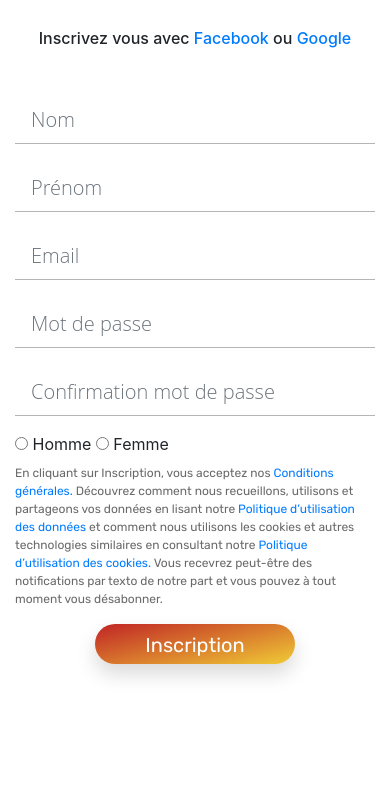
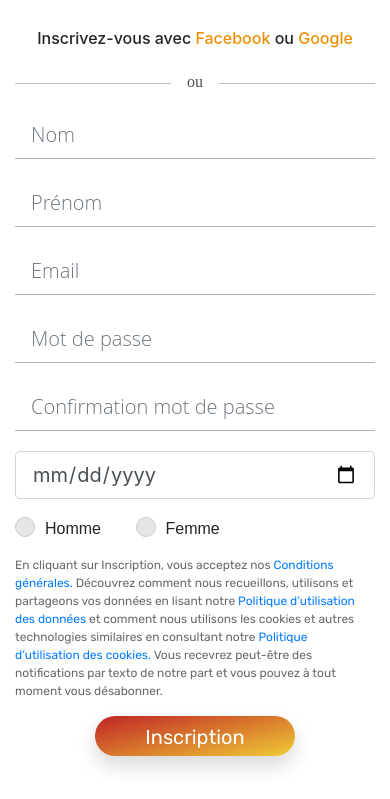
Before and after one commit to eliqs/tripeenofront, a PHP site: page /signup.html in a window 390 px wide. Shown: the part 45-844 px from the top of the page. Run offline with PHP 8.4, Linux system fonts and the light colour scheme.

Commit message:
correct mobile1

```diff
--- a/signup.html
+++ b/signup.html
@@ -43,14 +43,14 @@
 	<div class="row justify-content-center align-items-center">
 
     <h1 class="title">Bienvenue sur Tripeeno</h1>
-    <h5>Inscrivez vous avec <a href="">Facebook</a> ou <a href="">Google</a></h5>
+    <h5>Inscrivez-vous avec <a href="">Facebook</a> ou <a href="">Google</a></h5>
 
 	</div>
 
-    <div class="row justify-content-center align-items-center">
+    <div class="row justify-content-center align-items-center h-100">
 
         <div class="col col-sm-6 col-md-6 col-lg-4 col-xl-3">
-
+           <h6>ou</h6>
             <form action="">
             	<div class=form-signin>
                 <div class="form-group">
@@ -72,14 +72,20 @@
                       <input class="form-control form-control-lg" placeholder="Confirmation mot de passe" type="password">
                   </div>
 
-                  <div>
-                    <input type="radio" id="homme"
-                     name="gender" value="Homme">
-                    <label for="homme">Homme</label>
+                  <div class="form-group">
+                      <input class="form-control form-control-lg" placeholder="Date de naissance" type="date" value="Date de naissance">
+                  </div>
 
-                    <input type="radio" id="Femme"
-                     name="gender" value="Femme">
-                    <label for="Femme">Femme</label>
+                  <div class="control-group">
+                      <label class="control control-radio"> Homme
+                        <input type="radio" name="radio"/>
+                        <div class="control_indicator"></div>
+                      </label>
+
+                      <label class="control control-radio"> Femme
+                        <input type="radio" name="radio" />
+                        <div class="control_indicator"></div>
+                      </label>
                   </div>
 
 	            <p class="conditions">En cliquant sur Inscription, vous acceptez nos <a href="">Conditions générales.</a>
--- a/style.css
+++ b/style.css
@@ -17,7 +17,7 @@ body {
 .form-signin {
   max-width: 400px;
   margin: 0 auto;
-  padding-top: 20px;
+  padding-top: 0px;
 
 }
 .logos{
@@ -184,13 +184,108 @@ input[type="password"]:focus{
   width: 20px;
   height: 20px;
 }
+.subscription{
+  margin-bottom: 30px;
+}
+
+h6 {
+  color:#4F4F4F;
+  padding-top:1em;
+  text-align:center;
+  overflow:hidden;
+  font-size:16px;
+  font-family: Nunito;
+  margin-bottom: 0;
+}
+h6:before, h6:after {
+  content:'';
+  width:10em;
+  border-bottom:#BDBDBD 1px solid;
+  display:inline-block;
+  vertical-align:middle;
+}
+h6:before {
+  margin-left:-100%;
+  margin-right:1em}
+h6:after {
+  margin-right:-100%;
+  margin-left:1em;}
+
+
+.control {
+            font-family: arial;
+            display: inline-block;
+            position: relative;
+            padding-left: 30px;
+            margin-right: 30px;
+            margin-bottom: 15px;
+            padding-top: 2px;
+            cursor: pointer;
+            font-size: 16px;
+        }
+.control input {
+                position: absolute;
+                z-index: -1;
+                opacity: 0;
+            }
+.control_indicator {
+            position: absolute;
+            top: 2px;
+            left: 0;
+            height: 20px;
+            width: 20px;
+            background: #e6e6e6;
+            border: 1px solid #cbcbcb;
+        }
+.control-radio .control_indicator {
+            border-radius: 50%;
+        }
+
+.control:hover input ~ .control_indicator,
+.control input:focus ~ .control_indicator {
+            background: #ffab7b;
+        }
+
+.control input:checked ~ .control_indicator {
+            background: #d05c1a;
+        }
+.control:hover input:not([disabled]):checked ~ .control_indicator,
+.control input:checked:focus ~ .control_indicator {
+            background: #;
+        }
+.control input:disabled ~ .control_indicator {
+           background: #e6e6e6;
+            opacity: 0.6;
+            pointer-events: none;
+        }
+.control_indicator:after {
+            box-sizing: unset;
+            content: '';
+            position: absolute;
+            display: none;
+        }
+.control input:checked ~ .control_indicator:after {
+            display: block;
+        }
+.control-radio .control_indicator:after {
+            left: 7px;
+            top: 7px;
+            height: 6px;
+            width: 6px;
+            border-radius: 50%;
+            background: #d05c1a;
+        }
+.control-radio input:disabled ~ .control_indicator:after {
+            background: #7b7b7b;
+        }
+
 
 /* Extra small devices (phones, 600px and down) */
 @media (min-width: 768px) {
   h1{
     display: show;
   }
-  h5{
+  h5, h6{
     display:none;
   }
   .navbar{
@@ -214,6 +309,9 @@ input[type="password"]:focus{
     color:#D05C1A;
     text-shadow: none;
   }
+  .row h5 a{
+    color:#ED8F03;
+  }
  }
 @media (min-width: 0px) and (max-width: 568px) {
   h5{
```
